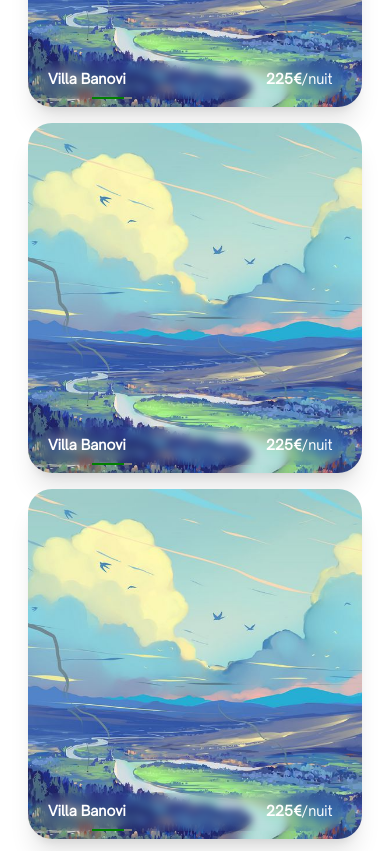
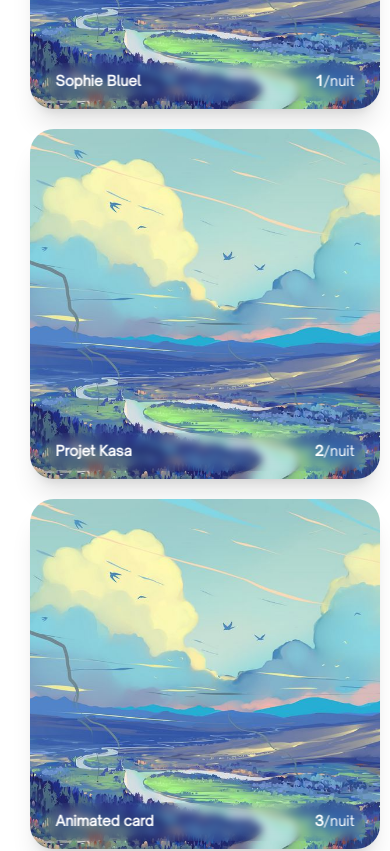
Before and after one commit to T-Urud/portfolio, a React (Create React App) app: page / in a window 390 px wide. Shown: the part 1160-2011 px from the top of the page. Built offline with nearby package versions, Linux system fonts and the light colour scheme.

Commit message:
db update (projects added), animatedCard update

```diff
--- a/public/db.json
+++ b/public/db.json
@@ -1,16 +1,56 @@
-{
-  "title":"Villa Banovi",
-  "price":"225€",
-  "rating":"4",
-  "location":"Paris, France",
-  "equipments":[
-    "Douche italienne",
-		"Cuisine équipée",
-		"WIFI",
-    "Parking",
-		"Sèche Cheveux",
-		"Machine à laver"
-  ],
-  "description":"Ce loft entièrement rénové, et équipé de meubles de luxe saura vous séduire. Idéalement situé dans le 10ème arrondissement, vous déplacer dans Paris sera un véritable jeu d'enfant.",
-  "host":"Theo D"
-}
+[
+  {
+    "id":"1",
+    "title":"Sophie Bluel",
+    "description":"Création d'une page web dynamique pour le site internet d'une architecte d'intérieur en utilisant JavaScript et en communiquant avec une API.",
+    "link":"https://github.com/T-Urud/Bluel-project",
+    "techno":["JavaScript", "Css"],
+    "problems":"",
+    "skills":""
+  },
+  {
+    "id":"2",
+    "title":"Projet Kasa",
+    "description":"Réalisation du front-end d'une application web de location immobilière en utilisant React et React Router pour créer une expérience utilisateur moderne et réactive.",
+    "link":"https://github.com/T-Urud/Kasa-project",
+    "techno":["React","Sass"],
+    "problems":"",
+    "skills":""
+  },
+  {
+    "id":"3",
+    "title":"Animated card",
+    "description":"Card component avec interaction",
+    "link":"https://github.com/T-Urud/animated-card-component",
+    "technos":["React", "TailwindCSS", "Framer Motion"],
+    "problems":"",
+    "skills":""
+  },
+  {
+    "id":"4",
+    "title":"Projet backend",
+    "description":"Développement du back-end d'un site de notation de livres. Création des modèles de données et des opérations CRUD pour la gestion des livres et des notations. Développement du système d'authentification sécurisé pour les utilisateurs du site.",
+    "link":"https://github.com/T-Urud/mon-vieux-grimoire",
+    "techno":["Node.js","Express","MongoDB", "Bcrypt"],
+    "problems":"",
+    "skills":""
+  },
+  {
+    "id":"5",
+    "title":"Duplex Le14",
+    "description":"",
+    "link":"https://github.com/T-Urud/le14-project",
+    "techno":["React", "TailwindCSS", "Framer Motion"],
+    "problems":"",
+    "skills":""
+  },
+  {
+    "id":"6",
+    "title":"Restaurant",
+    "description":"",
+    "link":"https://github.com/T-Urud/Restaurant-project",
+    "techno":["Html", "Sass", "JavaScript"],
+    "problems":"",
+    "skills":""
+  }
+]
--- a/src/HomePage.js
+++ b/src/HomePage.js
@@ -10,13 +10,7 @@ const HomePage = () => {
       <Header />
       <main>
         <TopSection />
-        <section
-          className="m-2 flex flex-col md:flex-row md:flex-wrap md:justify-between gap-y-4"
-          id="project"
-        >
-          <AnimatedCard />
-          <AnimatedCard />
-          <AnimatedCard />
+        <section id="project">
           <AnimatedCard />
         </section>
       </main>
--- a/src/components/AnimatedCard.js
+++ b/src/components/AnimatedCard.js
@@ -11,25 +11,27 @@ const AnimatedCard = () => {
     setIsClicked(!isClicked);
   };
 
-  const [villaData, setVillaData] = useState({});
+  const [projectData, setProjectData] = useState([]);
   const [error, setError] = useState(null);
 
   useEffect(() => {
     axios
       .get("/db.json")
       .then((res) => {
-        setVillaData(res.data);
+        setProjectData(res.data);
       })
       .catch((err) => setError(err.message));
   }, []);
 
   return (
-    <div className="md:max-w-[350px] lg:max-w-[450px] xl:max-w-[500px]">
+    <div className="flex flex-col justify-between md:flex-row md:flex-wrap">
       {error ? (
         <div>{error}</div>
-      ) : villaData ? (
+      ) : projectData.length > 0 ? (
+        projectData.map((project) => (
           <motion.div
-          className="relative w-full h-[350px] shadow-xl rounded-3xl"
+            key={project.id}
+            className="relative w-full h-[350px] max-w-[352.8px] shadow-xl rounded-3xl m-[10px] md:max-w-[calc(50%-20px)]"
             onHoverStart={() => setIsHover(true)}
             onHoverEnd={() => setIsHover(false)}
           >
@@ -40,7 +42,7 @@ const AnimatedCard = () => {
             />
             <div className="w-full h-full absolute top-0">
               {isClicked ? (
-              <ClickComponent villaData={villaData} isHover={isHover} />
+                <ClickComponent projectData={project} isHover={isHover} />
               ) : (
                 <motion.div
                   onClick={handleClick}
@@ -53,57 +55,51 @@ const AnimatedCard = () => {
                   transition={{ duration: 0.6 }}
                   className={
                     isClicked
-                    ? "absolute bottom-0 py-2 px-2 rounded-2xl bg-transparent backdrop-blur-sm w-full h-full z-10 cursor-pointer"
-                    : "absolute bottom-0 translate-x-3 py-2 px-2 rounded-2xl bg-transparent backdrop-blur-sm mb-2 w-[90%] z-10 h-full cursor-pointer"
+                      ? "absolute bottom-0 left-1/2 transform -translate-x-1/2 py-2 px-2 rounded-2xl bg-transparent backdrop-blur-sm w-full h-full z-10 cursor-pointer"
+                      : "absolute bottom-0 left-1/2 transform -translate-x-1/2 py-2 px-2 rounded-2xl bg-transparent backdrop-blur-sm mb-2 w-[90%] z-10 h-full cursor-pointer"
                   }
                 >
                   <div className="flex justify-between w-full z-20 mb-2">
                     <h1 className="text-white font-semibold text-sm">
-                    {villaData.title}
+                      {project.title}
                     </h1>
                     <div className="flex">
                       <span className="text-white text-sm font-semibold">
-                      {villaData.price}
+                        {project.id}
                       </span>
-                    <span className="text-white text-sm font-light">/nuit</span>
+                      <span className="text-white text-sm font-light">
+                        /nuit
+                      </span>
                     </div>
                   </div>
-                <div className="">
-                  <div className="flex gap-2 mb-8">
-                    <span className="text-xs text-white">Rating</span>
-                    <div className="max-w-10 flex items-center">
-                      <progress
-                        value={villaData.rating}
-                        max={5}
-                        className="max-w-full"
-                      />
-                    </div>
-                  </div>
-                  <div className="flex justify-between">
+                  <div>
+                    <div className="flex justify-between mb-4">
                       <div className="flex gap-2 items-center">
                         <svg
                           xmlns="http://www.w3.org/2000/svg"
-                        viewBox="0 0 384 512"
-                        width="12"
-                        height="12"
+                          viewBox="0 0 640 512"
+                          width="16"
+                          height="16"
                         >
                           <path
                             fill="#ffffff"
-                          d="M215.7 499.2C267 435 384 279.4 384 192C384 86 298 0 192 0S0 86 0 192c0 87.4 117 243 168.3 307.2c12.3 15.3 35.1 15.3 47.4 0zM192 128a64 64 0 1 1 0 128 64 64 0 1 1 0-128z"
+                            d="M579.8 267.7c56.5-56.5 56.5-148 0-204.5c-50-50-128.8-56.5-186.3-15.4l-1.6 1.1c-14.4 10.3-17.7 30.3-7.4 44.6s30.3 17.7 44.6 7.4l1.6-1.1c32.1-22.9 76-19.3 103.8 8.6c31.5 31.5 31.5 82.5 0 114L422.3 334.8c-31.5 31.5-82.5 31.5-114 0c-27.9-27.9-31.5-71.8-8.6-103.8l1.1-1.6c10.3-14.4 6.9-34.4-7.4-44.6s-34.4-6.9-44.6 7.4l-1.1 1.6C206.5 251.2 213 330 263 380c56.5 56.5 148 56.5 204.5 0L579.8 267.7zM60.2 244.3c-56.5 56.5-56.5 148 0 204.5c50 50 128.8 56.5 186.3 15.4l1.6-1.1c14.4-10.3 17.7-30.3 7.4-44.6s-30.3-17.7-44.6-7.4l-1.6 1.1c-32.1 22.9-76 19.3-103.8-8.6C74 372 74 321 105.5 289.5L217.7 177.2c31.5-31.5 82.5-31.5 114 0c27.9 27.9 31.5 71.8 8.6 103.9l-1.1 1.6c-10.3 14.4-6.9 34.4 7.4 44.6s34.4 6.9 44.6-7.4l1.1-1.6C433.5 260.8 427 182 377 132c-56.5-56.5-148-56.5-204.5 0L60.2 244.3z"
                           />
                         </svg>
                         <span className="text-xs text-white font-semibold">
-                        {villaData.location}
+                          {project.techno}
                         </span>
                       </div>
+                    </div>
+                    <div className="w-full">
                       {isHover && (
                         <motion.button
                           initial={{ x: "100px" }}
                           animate={{ x: 0 }}
                           transition={{ duration: 1.1 }}
-                        className="text-white bg-gray-900 focus:outline-none font-thin rounded-lg text-xs p-2 dark:bg-gray-900"
+                          className="text-white w-full bg-gray-900 focus:outline-none font-semibold rounded-full text-xs p-2 dark:bg-gray-900"
                         >
-                        Réserver
+                          Plus d'infos
                         </motion.button>
                       )}
                     </div>
@@ -112,6 +108,7 @@ const AnimatedCard = () => {
               )}
             </div>
           </motion.div>
+        ))
       ) : (
         <div>Loading</div>
       )}
```
Also changed, not shown: src/components/ClickComponent.js (+22 -58 lines), 1 other file (tests, documents, lock files or other folders). Lines whose indentation alone changed are shown as unchanged.
